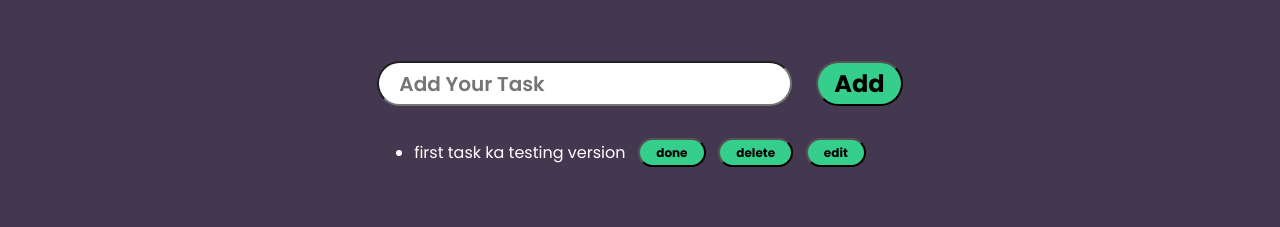
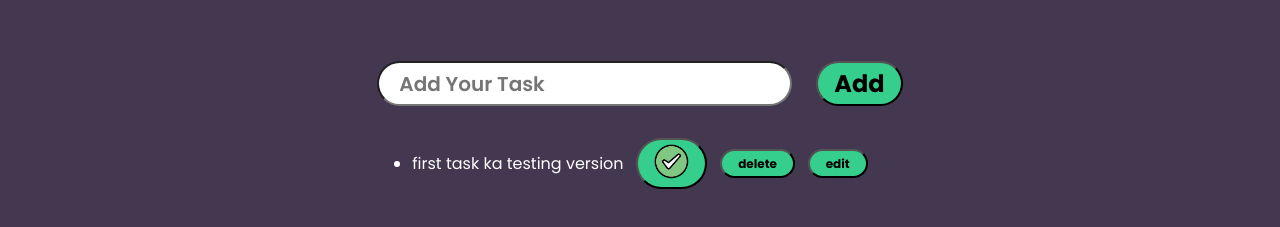
Before and after one commit to enayat-ali/Tasktrack, a plain HTML site: page index.html in a window 1280 px wide. Shown: the part 51-278 px from the top of the page. Drawn offline with Linux system fonts and the light colour scheme.

Commit message:
update index.html

```diff
--- a/index.html
+++ b/index.html
@@ -18,7 +18,7 @@
         <ul>
 
         <li>first task ka testing version</li>
-        <button type="submit" class="done btn">done</button>
+        <button type="submit" class="done btn"><img src="check.png" alt="" /></button>
         <button type="submit" class="dlt btn">delete</button>
         <button type="submit" class="edit btn">edit</button>
 
```
